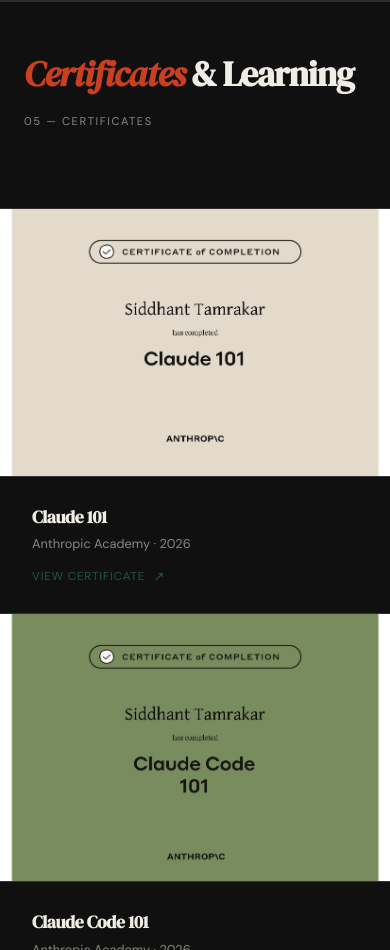
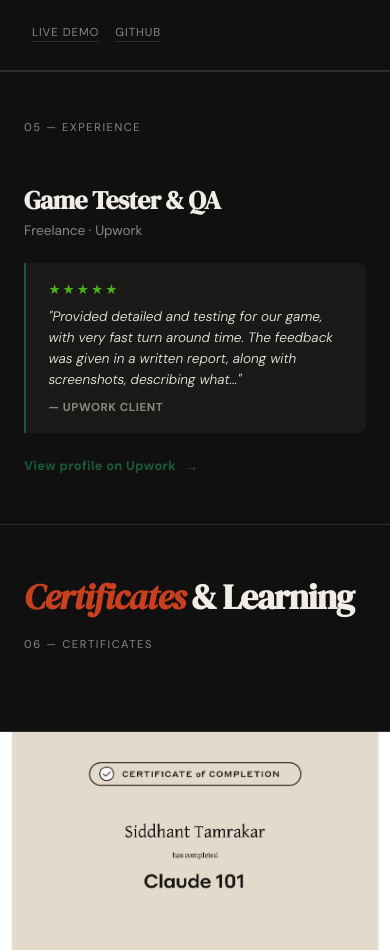
Before and after one commit to Tamotsidd/Portfolio, a plain HTML site: page index.html in a window 390 px wide. Shown: the part 5118-6068 px from the top of the page. Drawn offline with Linux system fonts and the light colour scheme.

Commit message:
Update portfolio files

```diff
--- a/index.html
+++ b/index.html
@@ -19,6 +19,7 @@
     <li><a href="#services" onclick="cm()">Services</a></li>
     <li><a href="#skills" onclick="cm()">Skills</a></li>
     <li><a href="#projects" onclick="cm()">Projects</a></li>
+    <li><a href="#experience" onclick="cm()">Experience</a></li>
     <li><a href="#certificates" onclick="cm()">Certificates</a></li>
     <li><a href="#contact" onclick="cm()">Contact</a></li>
   </ul>
@@ -161,6 +162,7 @@
     <div class="skill-row"><span class="skill-name">JavaScript</span><div class="skill-track"><div class="skill-fill" data-w="72"></div></div><span class="skill-pct">72%</span></div>
     <div class="skill-row"><span class="skill-name">UI/UX Design</span><div class="skill-track"><div class="skill-fill" data-w="82"></div></div><span class="skill-pct">82%</span></div>
     <div class="skill-row"><span class="skill-name">Problem Solving</span><div class="skill-track"><div class="skill-fill" data-w="88"></div></div><span class="skill-pct">88%</span></div>
+    <div class="skill-row"><span class="skill-name">Game Testing &amp; QA</span><div class="skill-track"><div class="skill-fill" data-w="85"></div></div><span class="skill-pct">85%</span></div>
   </div>
 </section>
 
@@ -259,11 +261,30 @@
   </div>
 </section>
 
+<!-- EXPERIENCE -->
+<section id="experience">
+  <div class="exp-wrap sr">
+    <div class="section-num">05 — Experience</div>
+    <div class="exp-row">
+      <div class="exp-role">
+        <h3>Game Tester &amp; QA</h3>
+        <p class="exp-sub">Freelance · Upwork</p>
+      </div>
+      <blockquote class="upwork-review">
+        <div class="upwork-stars">★★★★★</div>
+        <p>"Provided detailed and testing for our game, with very fast turn around time. The feedback was given in a written report, along with screenshots, describing what..."</p>
+        <cite>— Upwork Client</cite>
+      </blockquote>
+      <a class="about-credential" href="https://www.upwork.com/freelancers/~01fc8e706c9bed6ba0?mp_source=share" target="_blank" rel="noopener noreferrer">View profile on Upwork <span class="cert-arrow">→</span></a>
+    </div>
+  </div>
+</section>
+
 <!-- CERTIFICATES -->
 <section id="certificates">
   <div class="cert-head sr">
     <h2 class="sec-title"><em>Certificates</em> &amp; Learning</h2>
-    <div class="section-num">05 — Certificates</div>
+    <div class="section-num">06 — Certificates</div>
   </div>
   <div class="cert-grid">
     <!-- Certificate 1 -->
@@ -306,7 +327,7 @@
 <section id="contact">
   <div class="contact-l sr">
     <div>
-      <div class="section-num">06 — Contact</div>
+      <div class="section-num">07 — Contact</div>
       <h2 class="sec-title" style="margin-top:1.5rem">Let's<br><em>work</em><br>together</h2>
       <p class="contact-desc">Have a project in mind, want to collaborate, or just want to say hi? My inbox is open.</p>
     </div>
--- a/style.css
+++ b/style.css
@@ -147,6 +147,24 @@ nav.hide{transform:translateY(-100%);opacity:0}
   color:var(--muted);transition:border-color .2s,color .2s;
 }
 .chip:hover{border-color:var(--accent);color:var(--accent)}
+.about-credential{
+  display:inline-flex;align-items:center;gap:.5rem;margin-top:1.5rem;
+  font-size:.8rem;letter-spacing:.03em;color:var(--accent2);font-weight:600;
+  border-bottom:1px solid transparent;transition:border-color .2s;
+}
+.about-credential:hover{border-color:var(--accent2)}
+.about-credential .cert-arrow{font-size:.9rem;transition:transform .2s}
+.about-credential:hover .cert-arrow{transform:translateX(3px)}
+.upwork-review{
+  margin:1.25rem 0 0;padding:1.1rem 1.4rem;border-left:2px solid var(--accent2);
+  background:var(--paper2);border-radius:0 8px 8px 0;max-width:520px;
+}
+.upwork-stars{color:#4caf1e;font-size:.85rem;letter-spacing:.15em;margin-bottom:.5rem}
+.upwork-review p{font-size:.85rem;line-height:1.55;color:var(--ink);font-style:italic}
+.upwork-review cite{
+  display:block;margin-top:.6rem;font-size:.72rem;letter-spacing:.05em;
+  text-transform:uppercase;color:var(--muted);font-style:normal;font-weight:600;
+}
 .about-fun{
   display:grid;grid-template-columns:repeat(3,1fr);
   border-top:1px solid var(--rule);margin-top:3rem;
@@ -246,6 +264,13 @@ nav.hide{transform:translateY(-100%);opacity:0}
   color:var(--muted);border-bottom:1px solid var(--rule);padding-bottom:1px;transition:color .2s;
 }
 .proj-link:hover{color:var(--accent)}
+
+/* EXPERIENCE */
+#experience{border-bottom:1px solid var(--rule)}
+.exp-wrap{padding:4rem 3.5rem}
+.exp-row{margin-top:2rem;max-width:640px}
+.exp-role h3{font-family:var(--serif);font-size:1.6rem;letter-spacing:-.02em;margin-bottom:.3rem}
+.exp-sub{font-size:.85rem;color:var(--muted);margin-bottom:1.5rem}
 
 /* CERTIFICATES */
 #certificates{border-bottom:1px solid var(--rule)}
@@ -362,6 +387,7 @@ footer{
   .proj-head-r{width:100%;justify-content:space-between}
   .proj-card{flex-basis:100%}
   .proj-card{border-right:none;border-bottom:1px solid var(--rule)}
+  .exp-wrap{padding:3rem 1.5rem}
   .cert-head{padding:3rem 1.5rem 2rem;flex-direction:column;gap:1rem;align-items:flex-start}
   .cert-grid{grid-template-columns:1fr}
   .cert-card{border-right:none;border-bottom:1px solid var(--rule)}
```
